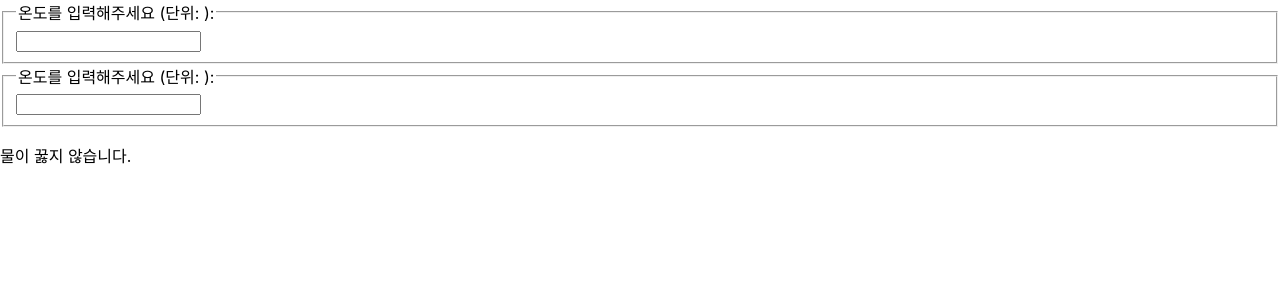
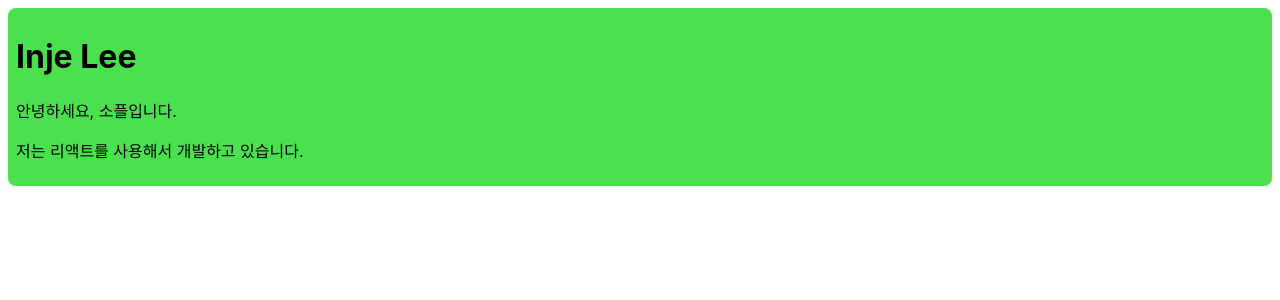
Before and after one commit to byeongq/First-met-react, a React (Create React App) app: page / in a window 1280 px wide. Shown: the top 300 px of the page. Built offline with nearby package versions, Linux system fonts and the light colour scheme.

Commit message:
chapter13 Composition vs Inheritance

```diff
--- /dev/null
+++ b/src/chapter_13/Card.jsx
@@ -0,0 +1,20 @@
+function Card (props) {
+    const { title, backgroundColor, children } = props;
+
+    return (
+        <div
+            style={{
+                margin: 8,
+                padding: 8,
+                borderRadius: 8,
+                boxShadow: "Opx 0px 4px grey",
+                backgroundColor: backgroundColor || "white",
+            }}
+        >
+            {title && <h1>{title}</h1>}
+            {children}
+        </div>
+    );
+}
+
+export default Card;
--- /dev/null
+++ b/src/chapter_13/ProfileCard.jsx
@@ -0,0 +1,12 @@
+import Card from './Card';
+
+function ProfileCard(props) {
+    return (
+        <Card title="Inje Lee" backgroundColor="#4ae04e">
+            <p>안녕하세요, 소플입니다.</p>
+            <p>저는 리액트를 사용해서 개발하고 있습니다.</p>
+        </Card>
+    );
+};
+
+export default ProfileCard;
--- a/src/index.js
+++ b/src/index.js
@@ -14,11 +14,12 @@
 import AttendanceBook from './chapter_10/AttendanceBook';
 import SignUp from './chapter_11/SignUp';
 import Calculator from './chapter_12/Calculator';
+import ProfileCard from './chapter_13/ProfileCard';
 
 const root = ReactDOM.createRoot(document.getElementById('root'));
 root.render(
   <React.StrictMode>
-    <Calculator />
+    <ProfileCard />
   </React.StrictMode>
 );
 
```
